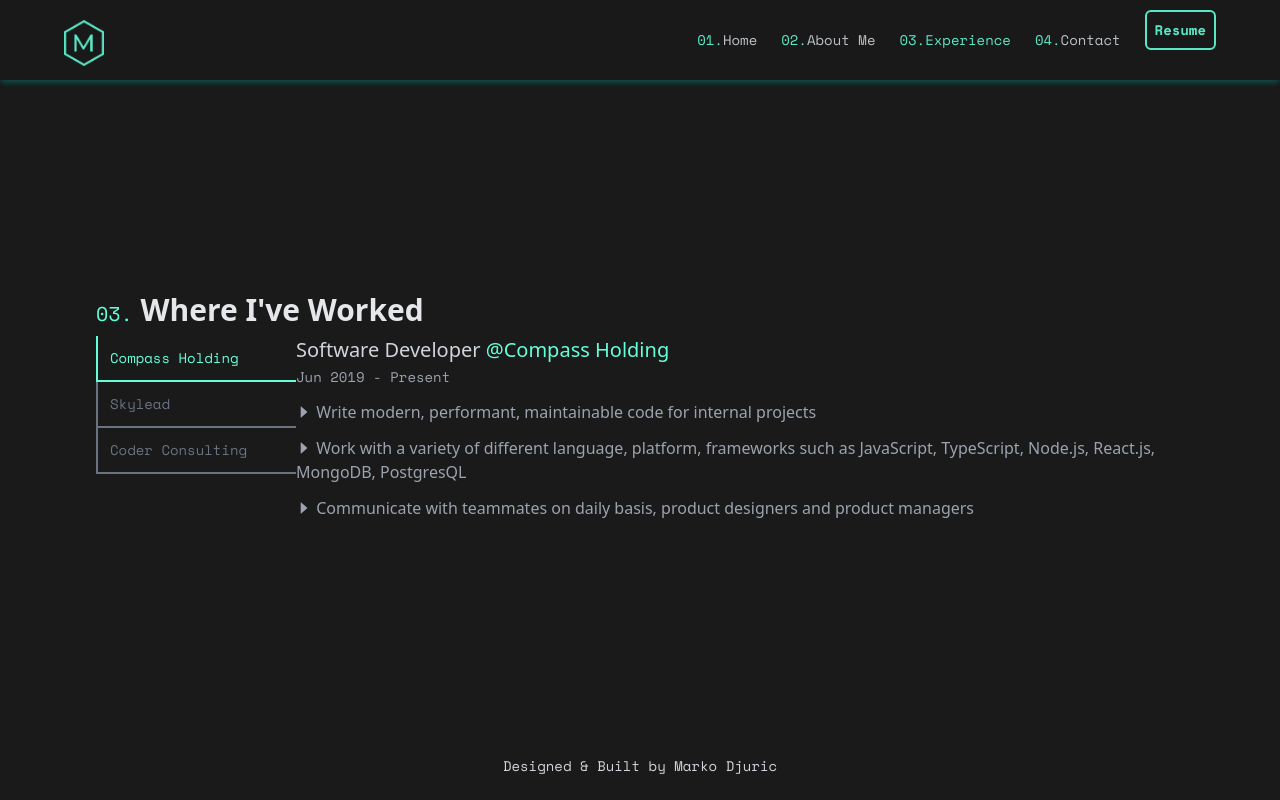
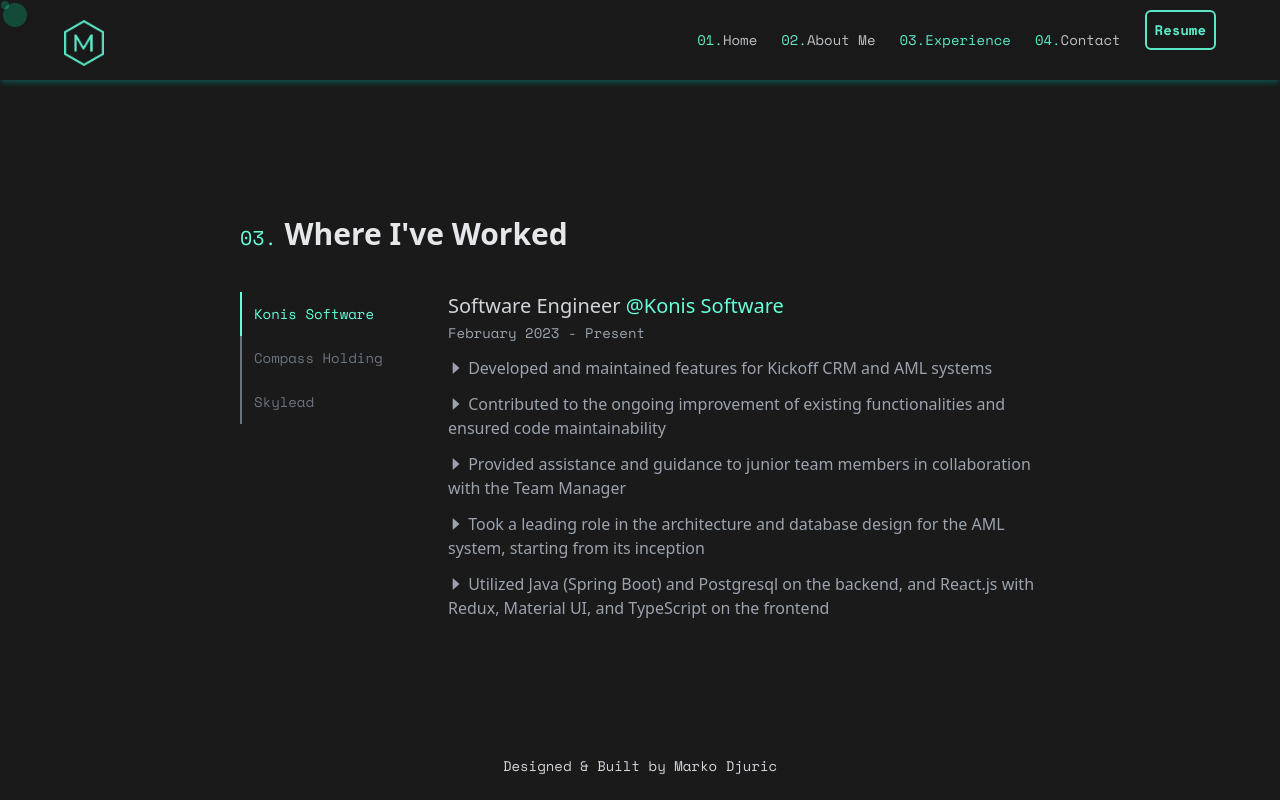
Before and after one commit to Marko351/mark_portfolio, a Next.js app: page /experience in a window 1280 px wide. Built offline with nearby package versions, Linux system fonts and the light colour scheme.

Commit message:
circle cursor with bland mode, added experience and about me data

```diff
--- a/components/Layout/SocialLinks.jsx
+++ b/components/Layout/SocialLinks.jsx
@@ -4,13 +4,13 @@
 export const SocialLinks = () => {
   return (
     <>
-      <a href="https://www.linkedin.com/in/marko-djuric-20a225140/" target="_blank">
+      <a href="https://www.linkedin.com/in/marko-djuric-20a225140/" target="_blank" className="cursor-none">
         <LinkedinOutlined className="social-icons mb-2" />
       </a>
-      <a href="https://www.instagram.com/markk351/" target="_blank">
+      <a href="https://www.instagram.com/markk351/" target="_blank" className="cursor-none">
         <InstagramOutlined className="social-icons mb-2" />
       </a>
-      <a href="https://github.com/Marko351" target="_blank">
+      <a href="https://github.com/Marko351" target="_blank" className="cursor-none">
         <GithubOutlined className="social-icons mb-4" />
       </a>
     </>
--- a/components/Layout/index.jsx
+++ b/components/Layout/index.jsx
@@ -52,7 +52,7 @@
           <SocialLinks />
         </div>
         <div className={`hidden md:block fixed bottom-2 right-14 text-2xl line animate-fadeIn-1`}>
-          <div className="text-gray-300 text-sm vertical-letters mb-4 cursor-pointer hover:text-primary">markodjuric351@gmail.com</div>
+          <div className="text-gray-300 text-sm vertical-letters mb-4 hover:text-primary">markodjuric351@gmail.com</div>
         </div>
       </div>
     </>
--- a/data/experience.js
+++ b/data/experience.js
@@ -1,64 +1,84 @@
 export const ExperienceData = [
   {
     id: 1,
+    position: 'Software Engineer',
+    companyName: 'Konis Software',
+    dateEngaged: 'February 2023 - Present',
+    responsibilities: [
+      {
+        id: 1,
+        description: 'Developed and maintained features for Kickoff CRM and AML systems',
+      },
+      {
+        id: 2,
+        description: 'Contributed to the ongoing improvement of existing functionalities and ensured code maintainability',
+      },
+      {
+        id: 3,
+        description: 'Provided assistance and guidance to junior team members in collaboration with the Team Manager',
+      },
+      {
+        id: 4,
+        description: 'Took a leading role in the architecture and database design for the AML system, starting from its inception',
+      },
+      {
+        id: 5,
+        description:
+          'Utilized Java (Spring Boot) and Postgresql on the backend, and React.js with Redux, Material UI, and TypeScript on the frontend',
+      },
+    ],
+  },
+  {
+    id: 2,
     position: 'Software Developer',
     companyName: 'Compass Holding',
     dateEngaged: 'Jun 2019 - Present',
     responsibilities: [
       {
         id: 1,
-        description: 'Write modern, performant, maintainable code for internal projects',
+        description: 'Worked on various projects, including CRM, accounting, legal department applications, and a truck sales app',
       },
       {
         id: 2,
-        description:
-          'Work with a variety of different language, platform, frameworks such as JavaScript, TypeScript, Node.js, React.js, MongoDB, PostgresQL',
+        description: 'Evolved from task execution to configuring the architecture of code and databases for efficiency',
       },
       {
         id: 3,
-        description: 'Communicate with teammates on daily basis, product designers and product managers',
+        description: 'Monitored and supported the work of team members, ensuring their full engagement in projects',
+      },
+      {
+        id: 4,
+        description: 'Collaborated with Project Managers to design new tasks, keeping the team fully occupied',
+      },
+      {
+        id: 5,
+        description:
+          'Utilized a tech stack including Node.js (Express and NestJS), MongoDB, PostgreSQL, RabbitMQ, Socket, Bash scripting, Digital Ocean, Docker, React (Redux, React Query, Material UI, Bootstrap), and CSS',
       },
     ],
   },
   {
-    id: 2,
+    id: 3,
     position: 'Backend Developer',
     companyName: 'Skylead',
     dateEngaged: 'May 2021 - Jun 2022',
     responsibilities: [
       {
         id: 1,
-        description: 'Write modern, performant, maintainable code for internal projects',
+        description: 'Worked on Skylead, a LinkedIn scraping tool with a user interface for message and campaign management',
       },
       {
         id: 2,
-        description:
-          'Work with a variety of different language, platform, frameworks such as JavaScript, TypeScript, Node.js, React.js, MongoDB, PostgresQL',
+        description: 'Improved existing features and implemented new ones as a Backend Engineer',
       },
       {
         id: 3,
-        description: 'Communicate with teammates on daily basis, product designers and product managers',
-      },
-    ],
-  },
-  {
-    id: 3,
-    position: 'Intern Position',
-    companyName: 'Coder Consulting',
-    dateEngaged: 'January 2019 - Jun 2019',
-    responsibilities: [
-      {
-        id: 1,
-        description: 'Write modern, performant, maintainable code for internal projects',
+        description: 'Regularly communicated with customer support to address reported bugs and improve user experience',
       },
       {
-        id: 2,
+        id: 4,
         description:
-          'Work with a variety of different language, platform, frameworks such as JavaScript, TypeScript, Node.js, React.js, MongoDB, PostgresQL',
-      },
-      {
-        id: 3,
-        description: 'Communicate with teammates on daily basis, product designers and product managers',
+          'Technologies used included Puppeteer for scraping, MySQL as the database, Node.js with Express and TypeScript, and SQS and RabbitMQ as message brokers',
       },
     ],
   },
--- /dev/null
+++ b/data/loadCursor.js
@@ -0,0 +1,35 @@
+export const loadCursor = () => {
+  const $bigBall = document.querySelector('.cursor__ball--big');
+  const $smallBall = document.querySelector('.cursor__ball--small');
+  const $hoverables = document.querySelectorAll('.hoverable');
+
+  document.body.addEventListener('mousemove', onMouseMove);
+  for (let i = 0; i < $hoverables.length; i++) {
+    $hoverables[i].addEventListener('mouseenter', onMouseHover);
+    $hoverables[i].addEventListener('mouseleave', onMouseHoverOut);
+  }
+
+  // Move the cursor
+  function onMouseMove(e) {
+    TweenMax.to($bigBall, 0.4, {
+      x: e.pageX - 15,
+      y: e.pageY - 15,
+    });
+    // TweenMax.to($smallBall, 0.1, {
+    //   x: e.pageX - 5,
+    //   y: e.pageY - 7,
+    // });
+  }
+
+  // Hover an element
+  function onMouseHover() {
+    TweenMax.to($bigBall, 0.3, {
+      scale: 4,
+    });
+  }
+  function onMouseHoverOut() {
+    TweenMax.to($bigBall, 0.3, {
+      scale: 1,
+    });
+  }
+};
--- a/pages/_app.js
+++ b/pages/_app.js
@@ -1,9 +1,29 @@
 import '../styles/globals.css';
 import Layout from '../components/Layout/index';
+import { useEffect } from 'react';
+import { loadCursor } from '../data/loadCursor';
 
 function MyApp({ Component, pageProps }) {
+  useEffect(() => {
+    setTimeout(() => {
+      loadCursor();
+    }, 3100);
+  }, []);
   return (
     <Layout>
+      <div class="cursor">
+        <div class="cursor__ball cursor__ball--big ">
+          <svg height="30" width="30">
+            <circle cx="15" cy="15" r="12" stroke-width="0"></circle>
+          </svg>
+        </div>
+
+        <div class="cursor__ball cursor__ball--small">
+          <svg height="10" width="10">
+            <circle cx="5" cy="5" r="4" stroke-width="0"></circle>
+          </svg>
+        </div>
+      </div>
       <Component {...pageProps} />
     </Layout>
   );
--- a/pages/_document.js
+++ b/pages/_document.js
@@ -11,6 +11,7 @@
       <body>
         <Main />
         <NextScript />
+        <script src="https://cdnjs.cloudflare.com/ajax/libs/gsap/1.20.3/TweenMax.min.js"></script>
       </body>
     </Html>
   );
--- a/pages/experience.jsx
+++ b/pages/experience.jsx
@@ -8,16 +8,16 @@
   const [experience, setExperience] = useState(ExperienceData[0]);
 
   return (
-    <section className="bg-background mx-auto flex flex-col justify-center md:min-w-0 lg:min-w-[800px]">
-      <h2 className="text-gray-200 text-xl md:text-3xl font-bold md:horizontal-line mb-2">
+    <section className="bg-background mx-auto mt-0 md:mt-24 md:w-[800px] hoverable">
+      <h2 className="text-gray-200 text-xl md:text-3xl font-bold md:horizontal-line mb-2 md:mb-10">
         <span className="text-primary text-md md:text-xl font-SpaceMono font-thin">03.</span> Where I've Worked
       </h2>
       <div className="grid md:grid-cols-[200px_1fr]">
-        <div className="flex md:flex-col font-SpaceMono overflow-x-scroll mb-4">
+        <div className="flex md:flex-col font-SpaceMono overflow-x-scroll md:overflow-x-hidden mb-4">
           {ExperienceData.map((item) => (
             <button
               className={classNames(
-                'text-left min-w-[145px] md:w-full p-3 border-b-2 md:border-l-2 text-xs md:text-sm focus:bg-background-light hover:bg-background-light transition-transform duration-200 ease-out',
+                'text-left min-w-[145px] md:w-full p-3 border-b-2 md:border-b-0 md:border-l-2 text-xs md:text-sm focus:bg-background-light hover:bg-background-light transition-transform duration-200 ease-out',
                 {
                   'text-primary': experience.id === item.id,
                   'text-gray-500': experience.id !== item.id,
@@ -34,7 +34,7 @@
             </button>
           ))}
         </div>
-        <div>
+        <div className="md:ml-2">
           <h3 className="text-gray-300 text-lg md:text-xl">
             {experience.position}
             <span className="text-primary"> @{experience.companyName}</span>
--- a/pages/index.js
+++ b/pages/index.js
@@ -2,7 +2,8 @@
 
 export default function Home() {
   return (
-    <section className="bg-background pb-28 mx-auto flex flex-col justify-center md:min-w-0 lg:min-w-[1000px]">
+    <>
+      <section className="bg-background pb-28 mx-auto flex flex-col justify-center md:min-w-0 lg:min-w-[1000px] hoverable">
         <Head>
           <title>Marko Djuric Portfolio</title>
           <meta name="description" content="Generated by create next app" />
@@ -21,5 +22,6 @@
           .
         </p>
       </section>
+    </>
   );
 }
--- a/styles/globals.css
+++ b/styles/globals.css
@@ -4,7 +4,7 @@
 
 @layer components {
   .social-icons {
-    @apply text-gray-300 cursor-pointer hover:text-primary hover:-translate-y-1 transition-transform duration-200 ease-out;
+    @apply text-gray-300 hover:text-primary hover:-translate-y-1 transition-transform duration-200 ease-out;
   }
 }
 
@@ -128,3 +128,22 @@
   height: 100vh;
   transform: translate(35%, -10%);
 }
+
+body {
+  cursor: none;
+}
+
+.cursor {
+  pointer-events: none;
+}
+
+.cursor__ball {
+  position: fixed;
+  top: 0;
+  left: 0;
+  mix-blend-mode: soft-light;
+  z-index: 1000;
+}
+.cursor circle {
+  fill: var(--primary);
+}
```
Also changed, not shown: components/Layout/NavLinks.jsx (+18 -4 lines), pages/about.jsx (+12 -12 lines). Lines whose indentation alone changed are shown as unchanged.
